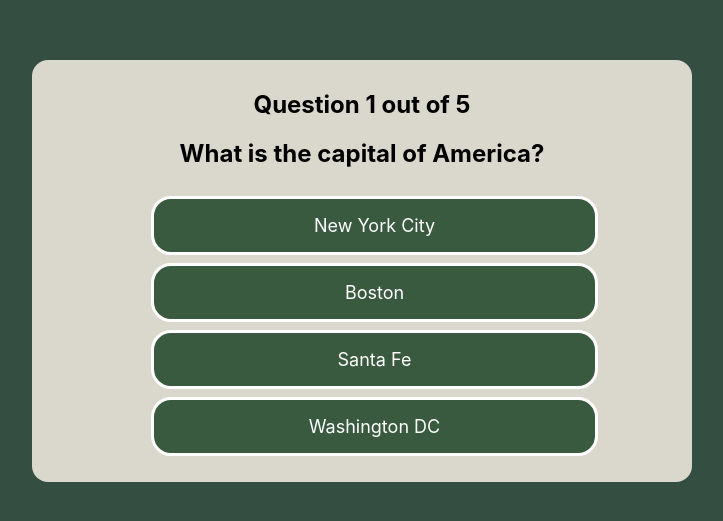
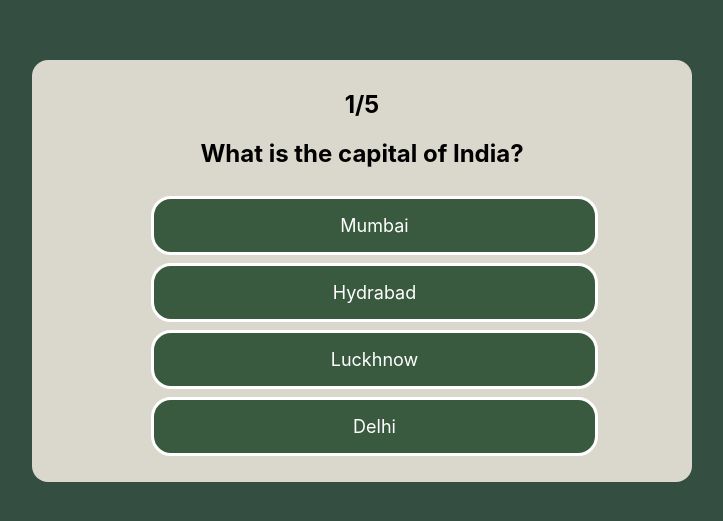
Before and after one commit to kshirsagarrushi/reactjs_quizz, a React (Create React App) app: page /main in a window 1280 px wide. Shown: the part 129-650 px from the top of the page, without its empty margins (278-1001 px from the left). Built offline with nearby package versions, Linux system fonts and the light colour scheme.

Commit message:
prefinal commit

```diff
--- a/src/App.css
+++ b/src/App.css
@@ -17,7 +17,7 @@
   padding:5px 5px 20px 5px;
   text-align: center;
 }
-.start-button,.replay-button{
+.start-button,.replay-button,.next-button{
   margin-top:20px;
   height:15%;
   width:30%;
@@ -25,6 +25,7 @@
   background-color:#3a5a40;
   color:#ffff;
   font-size:20px;
+  padding:5px 0px;
 }
 .input-name{
   height: 45px;
@@ -64,3 +65,19 @@ li{
   color:#ffff;
   font-size:18px;
 }
+
+.correct{
+  background-color: green;
+}
+
+.wrong{
+  background-color: red;
+}
+.result-text{
+  font-size: 20px;
+  font-weight: bold;
+  margin-top:10px;
+}
+.link{
+  margin-top:0;
+}
--- a/src/Questions.js
+++ b/src/Questions.js
@@ -1,47 +1,102 @@
 const Question = [
     {
-        text: "What is the capital of America?",
+        text: "What is the capital of India?",
+        key:1,
         options: [
-          { id: 0, text: "New York City", isCorrect: false },
-          { id: 1, text: "Boston", isCorrect: false },
-          { id: 2, text: "Santa Fe", isCorrect: false },
-          { id: 3, text: "Washington DC", isCorrect: true },
+          { id: 0, text: "Mumbai", isCorrect: false },
+          { id: 1, text: "Hydrabad", isCorrect: false },
+          { id: 2, text: "Luckhnow", isCorrect: false },
+          { id: 3, text: "Delhi", isCorrect: true },
         ],
       },
       {
-        text: "What year was the Constitution of America written?",
+        text: "What year was the Constitution of India written?",
+        key:2,
         options: [
-          { id: 0, text: "1787", isCorrect: true },
-          { id: 1, text: "1776", isCorrect: false },
-          { id: 2, text: "1774", isCorrect: false },
-          { id: 3, text: "1826", isCorrect: false },
+          { id: 0, text: "1949", isCorrect: true },
+          { id: 1, text: "1968", isCorrect: false },
+          { id: 2, text: "1948", isCorrect: false },
+          { id: 3, text: "1951", isCorrect: false },
         ],
       },
       {
-        text: "Who was the second president of the US?",
+        text: "Who was the second president of the India?",
+        key:3,
         options: [
-          { id: 0, text: "John Adams", isCorrect: true },
-          { id: 1, text: "Paul Revere", isCorrect: false },
-          { id: 2, text: "Thomas Jefferson", isCorrect: false },
-          { id: 3, text: "Benjamin Franklin", isCorrect: false },
+          { id: 0, text: "Sarvepalli Radhakrishnan", isCorrect: true },
+          { id: 1, text: "Dr. Rajendra Prasad", isCorrect: false },
+          { id: 2, text: "Jawaharlal Nehru", isCorrect: false },
+          { id: 3, text: "Mahatma Gandhi", isCorrect: false },
         ],
       },
       {
-        text: "What is the largest state in the US?",
+        text: "What is the largest state in the India?",
+        key:4,
         options: [
-          { id: 0, text: "California", isCorrect: false },
-          { id: 1, text: "Alaska", isCorrect: true },
-          { id: 2, text: "Texas", isCorrect: false },
-          { id: 3, text: "Montana", isCorrect: false },
+          { id: 0, text: "Goa", isCorrect: false },
+          { id: 1, text: "Uttar Pradesh ", isCorrect: true },
+          { id: 2, text: "Maharashtra", isCorrect: false },
+          { id: 3, text: "Rajesthan", isCorrect: false },
         ],
       },
       {
-        text: "Which of the following countries DO NOT border the US?",
+        text: "Which of the following countries DO NOT border the India?",
+        key:5,
         options: [
-          { id: 0, text: "Canada", isCorrect: false },
+          { id: 0, text: "Pakistan", isCorrect: false },
           { id: 1, text: "Russia", isCorrect: true },
-          { id: 2, text: "Cuba", isCorrect: false},
-          { id: 3, text: "Mexico", isCorrect: false },
+          { id: 2, text: "China", isCorrect: false},
+          { id: 3, text: "Nepal", isCorrect: false },
+        ],
+      },
+      {
+        text: "What does CPU stands for?",
+        key:5,
+        options: [
+          { id: 0, text: "Central Processing Unit", isCorrect: true },
+          { id: 1, text: "Computer Processing Unit", isCorrect: false },
+          { id: 2, text: "Central Processor Unit", isCorrect: false},
+          { id: 3, text: "Computer Personal Unit", isCorrect: false },
+        ],
+      },
+      {
+        text: "Who is PM of India?",
+        key:5,
+        options: [
+          { id: 0, text: "Narendra Modi", isCorrect: true },
+          { id: 1, text: "Draupadi Murmu", isCorrect: false },
+          { id: 2, text: "S. Jayashankaran", isCorrect: false},
+          { id: 3, text: "Amit Shah", isCorrect: false },
+        ],
+      },
+      {
+        text: "Which of the following is not a database?",
+        key:5,
+        options: [
+          { id: 0, text: "MongoDB", isCorrect: false },
+          { id: 1, text: "Mysql", isCorrect: false },
+          { id: 2, text: "Vscode", isCorrect: true},
+          { id: 3, text: "Oracle", isCorrect: false },
+        ],
+      },
+      {
+        text: "How many incarnations of Vishnu are mentioned in scriptures?",
+        key:5,
+        options: [
+          { id: 0, text: "7", isCorrect: false },
+          { id: 1, text: "10", isCorrect: true },
+          { id: 2, text: "8", isCorrect: false},
+          { id: 3, text: "9", isCorrect: false },
+        ],
+      },
+      {
+        text: "Which of the following is not a way of declaring variable in JavaScript?",
+        key:5,
+        options: [
+          { id: 0, text: "let", isCorrect: false },
+          { id: 1, text: "var", isCorrect: false },
+          { id: 2, text: "const", isCorrect: false},
+          { id: 3, text: "int", isCorrect: true },
         ],
       },
 ];
--- a/src/components/FinalResult.js
+++ b/src/components/FinalResult.jsx
@@ -10,16 +10,16 @@ function FinalResult() {
         if (location.state.score === 5) {
           return {
             text: 'Well done!',
-            link: 'Click on this link to get the best offer from Upcloud Technology',
+            link: 'Click on this link to get the best offer from Upcloud Technology!!!',
           };
         } else if (location.state.score > 3 && location.state.score < 5) {
           return {
             text: 'Very good!',
-            link: 'Click on this link to get the best offer from Upcloud Technology',
+            link: 'Click on this link to get the best offer from Upcloud Technology!!!',
           };
         } else {
           return {
-            text: 'Sorry, play again.',
+            text: 'Sorry you are not eligible to get best offer, Please try again!!!',
             link: null,
           };
         }
@@ -32,13 +32,10 @@ function FinalResult() {
 
   return (
     <div className="final-result">
-      <h2>Score: {(location.state.score / questions.length) * 100}%</h2>
-      <h3>{text}</h3>
-      {link?
-        <h3>{link}</h3>
-        :
-        <button className="replay-button" onClick={goToMain} >Replay</button>
-      }
+      <h2>Score: {(location.state.score / 5) * 100}%</h2>
+      <h3 className='result-text'>{text}</h3>
+      <h3 className='link'>{<a href='https://www.linkedin.com/company/upcloud-technology/?originalSubdomain=in'>{link}</a>}</h3>
+      <button className="replay-button" onClick={goToMain} >Replay</button>
     </div>
 
   )
--- a/src/components/MainPage.js
+++ /dev/null
@@ -1,66 +0,0 @@
-import React, { useState } from "react";
-import Questions from "../Questions";
-import { useNavigate } from "react-router-dom";
-// currentQuestion=key
-
-function MainPage() {
-  const [result, setResult] = useState(false);
-  const [currentQuestion, setCurrentQuestion] = useState(0);
-  const [counter,setCounter]=useState(0);
-  const [score, setScore] = useState(0);
-  const navigate = useNavigate();
-
-  function optionClicked(isCorrect) {
-    if (isCorrect) {
-      setScore(score + 1);
-    }
-
-    if (counter + 1 < Questions.length) {
-
-      const remainingQuestions = [...Questions].filter(
-        (question, index) => index !== currentQuestion
-      );
-      if (remainingQuestions.length > 0) {
-        const randomIndex = Math.floor(
-          Math.random() * remainingQuestions.length
-        );
-        setCurrentQuestion(randomIndex);
-        setCounter(counter+1);
-      } else {
-        setResult(true);
-      }
-    } else {
-      setResult(true);
-    }
-  }
-
-  function goToFinalResult() {
-    navigate("/result", { state: { score: score } });
-  }
-  return (
-    <div className="main-page">
-      {result ? (
-        goToFinalResult()
-      ) : (
-        <div className="question-card">
-          <h2>Question {counter + 1} out of 5</h2>
-          <h2>{Questions[currentQuestion].text}</h2>
-          <ul>
-            {Questions[currentQuestion].options.map((option) => {
-              return (
-                <li
-                  key={option.id}
-                  onClick={() => optionClicked(option.isCorrect)}
-                >
-                  {option.text}
-                </li>
-              );
-            })}
-          </ul>
-        </div>
-      )}
-    </div>
-  );
-}
-
-export default MainPage;
--- /dev/null
+++ b/src/components/MainPage.jsx
@@ -0,0 +1,82 @@
+import React, { useState, useEffect } from "react";
+import Questions from "../Questions";
+import { useNavigate } from "react-router-dom";
+function MainPage() {
+  const [result, setResult] = useState(false);
+  const [currentQuestionIndex, setCurrentQuestionIndex] = useState(0);
+  const [counter, setCounter] = useState(0);
+  const [score, setScore] = useState(0);
+  const [selectedOption, setSelectedOption] = useState();
+  const [remainingQuestionIndices, setRemainingQuestionIndices] = useState([]);
+  const [optionClass, setOptionClass] = useState("");
+  const navigate = useNavigate();
+
+  // Initialize remainingQuestionIndices on component mount
+  useEffect(() => {
+    setRemainingQuestionIndices([...Array(Questions.length).keys()]);
+  }, []);
+
+  function optionClicked(isCorrect, id) {
+    setSelectedOption(id);
+    setOptionClass(isCorrect ? "correct" : "wrong");
+    if (isCorrect) {
+      setScore(score + 1);
+    }
+    if (counter + 1 < Questions.length && counter+1<5) {
+      // Remove the current question index from the remainingQuestionIndices
+      const updatedRemainingIndices = remainingQuestionIndices.filter(
+        (index) => index !== currentQuestionIndex
+      );
+
+      if (updatedRemainingIndices.length > 0) {
+        const randomIndex =
+          updatedRemainingIndices[
+            Math.floor(Math.random() * updatedRemainingIndices.length)
+          ];
+        setCurrentQuestionIndex(randomIndex);
+        setRemainingQuestionIndices(updatedRemainingIndices);
+        setCounter(counter + 1);
+        // setSelectedOption(null);
+      } else {
+        setResult(true);
+      }
+    } else {
+      setResult(true);
+    }
+  }
+
+  function goToFinalResult() {
+    navigate("/result", { state: { score: score } });
+  }
+
+  return (
+    <div className="main-page">
+      {result ? (
+        goToFinalResult()
+      ) : (
+        <>
+          <div className="question-card">
+
+            <h2>{counter + 1}/5</h2>
+            <h2>{Questions[currentQuestionIndex].text}</h2>
+            <ul>
+              {Questions[currentQuestionIndex].options.map((option) => {
+                return (
+                  <li
+                    key={option.id}
+                    onClick={() => optionClicked(option.isCorrect, option.id)}
+                    className={optionClass}
+                  >
+                    {option.text}
+                  </li>
+                );
+              })}
+            </ul>
+          </div>
+        </>
+      )}
+    </div>
+  );
+}
+
+export default MainPage;
```
Also changed, not shown: src/components/StartPage.jsx (renamed from src/components/StartPage.js, +7 -5 lines).
